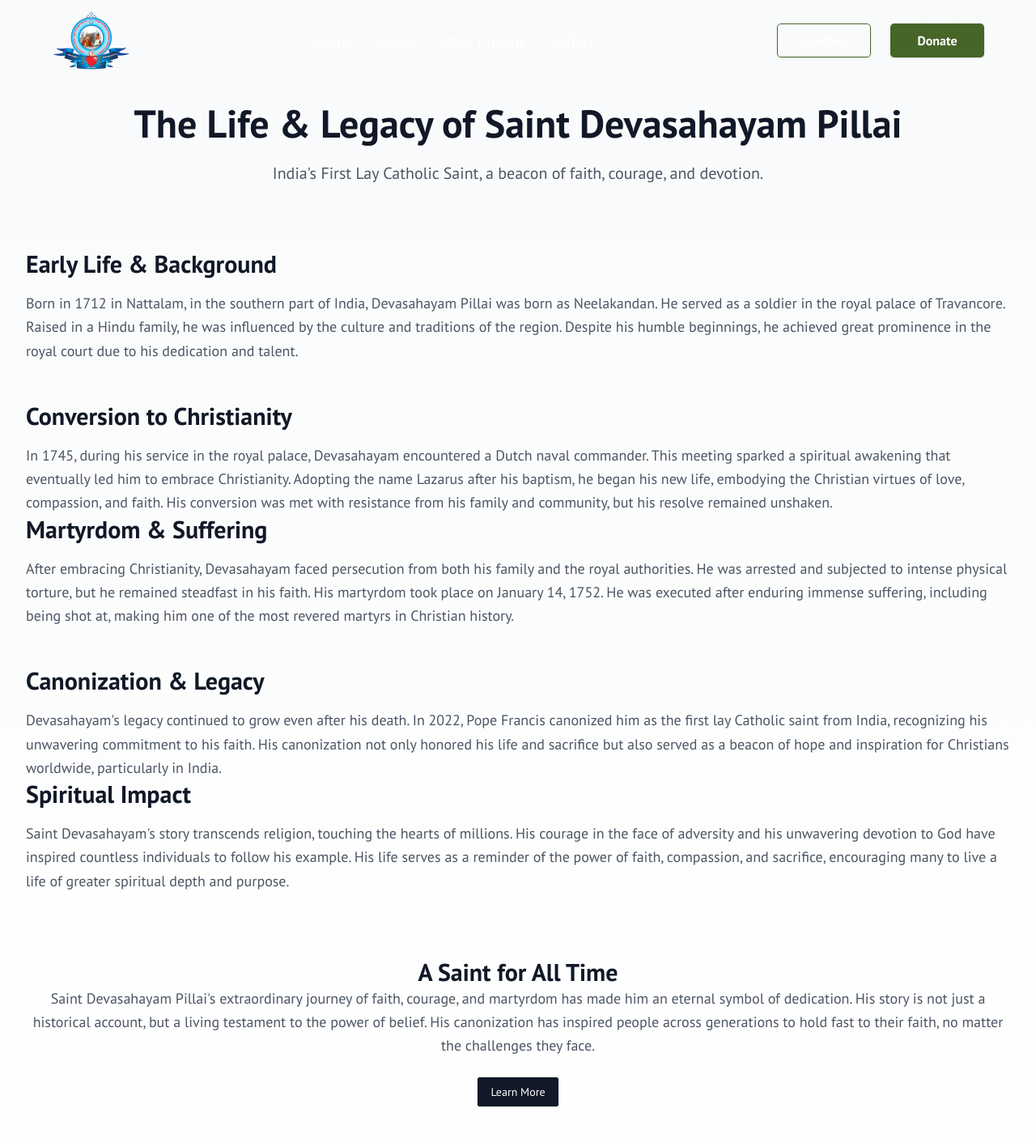
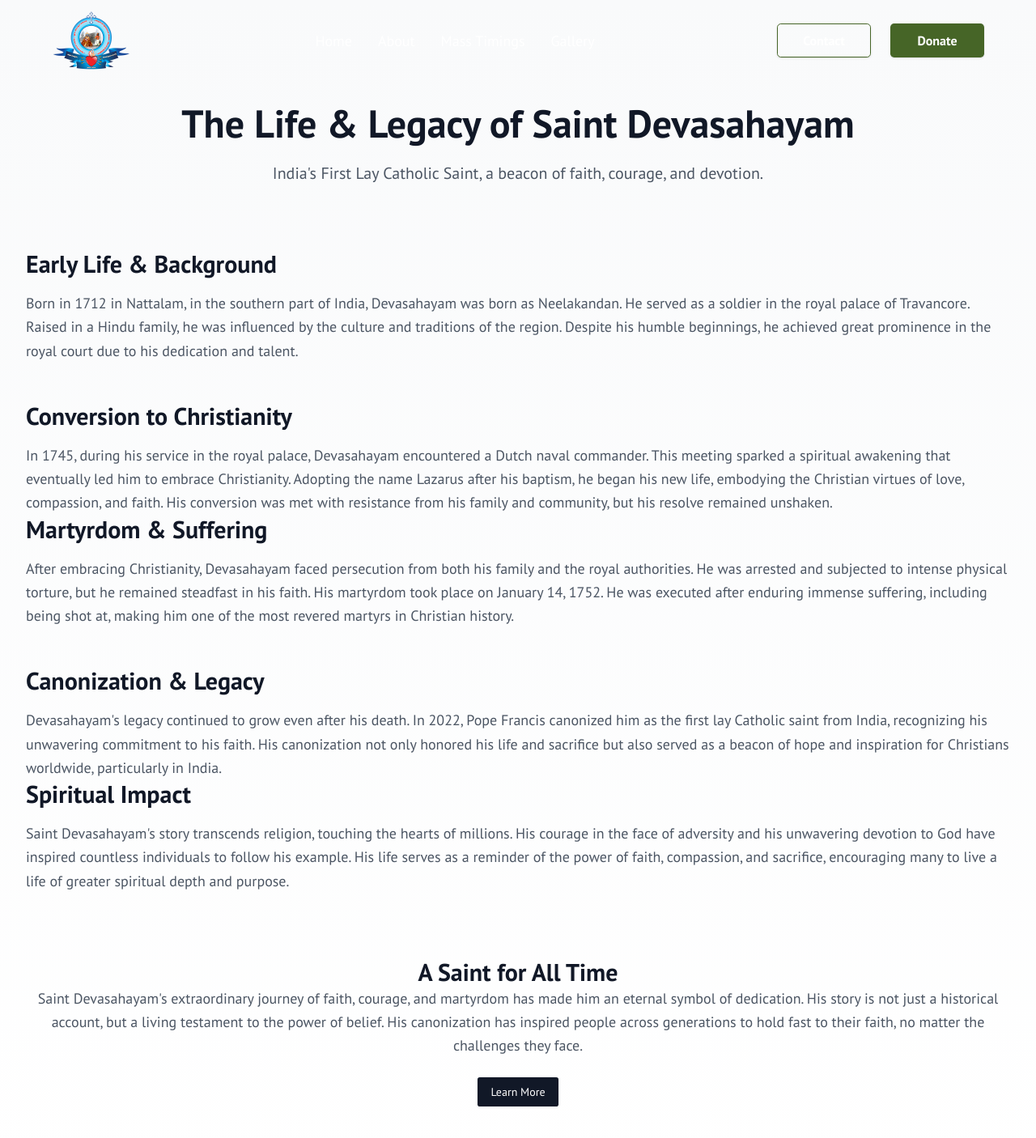
Before and after one commit to 0xrasla/devasahayam-mount, a React (Vite) app in the folder client/: page /history in a window 1280 px wide. Shown: the top 1406 px of the page at 81% size. Built offline with nearby package versions, Linux system fonts and the light colour scheme.

Commit message:
added seo changes

```diff
--- a/client/src/components/gallery.tsx
+++ b/client/src/components/gallery.tsx
@@ -15,18 +15,14 @@ export default function Gallery() {
 
   return (
     <section id="gallery" className="py-2 h-full  ">
-
-
-      <h2 className="text-[27px]  text-black font-bold md:w-[90%] md:px-0 md:mx-auto mx-4 lg:px-0  py-2">Gallery</h2>
-
-
+      <h2 className="text-[27px]  text-black font-bold md:w-[90%] md:px-0 md:mx-auto mx-4 lg:px-0  py-2">
+        Gallery
+      </h2>
 
       <div className=" md:w-[90%] md:mx-auto mx-4 md:px-0 lg:px-0 py-2 overflow-x-auto scrollbar-width-none">
         <div className="flex   gap-2">
           {images.map((image, index) => {
-
             const positionInChunk = (index % 3) + 1;
-
 
             if (positionInChunk === 3) {
               return null;
@@ -36,12 +32,12 @@ export default function Gallery() {
                 <div key={`chunk-${index}`} className="flex flex-col gap-2">
                   <img
                     src={image?.src}
-                    alt=""
+                    alt={image.alt}
                     className="min-w-16 max-w-48 md:min-w-48 md:max-w-64 lg:min-w-64 lg:max-w-72 object-cover rounded-lg aspect-square h-full"
                   />
                   <img
                     src={images[index + 1]?.src}
-                    alt=""
+                    alt={image.alt}
                     className="min-w-16 md:min-w-48 md:max-w-64 lg:min-w-64 lg:max-w-72 max-w-48 object-cover rounded-lg aspect-square h-full"
                   />
                 </div>
@@ -52,7 +48,7 @@ export default function Gallery() {
               <div key={`single-${index}`} className="">
                 <img
                   src={image?.src}
-                  alt=""
+                  alt="Devasahayam Mount, Aralvoimozhi"
                   className="min-w-24 max-w-64 h-full  object-cover rounded-lg md:min-w-64 md:max-w-72 lg:min-w-64 lg:max-w-96  aspect-square"
                 />
               </div>
--- a/client/src/components/mass.tsx
+++ b/client/src/components/mass.tsx
@@ -51,8 +51,8 @@ export default function MassSchedules() {
             Mass Schedule
           </h1>
           <p className="text-lg text-gray-600 mt-4">
-            Join us at Our Lady of Sorrows & Devasahayam Pillai Church for
-            moments of spiritual peace.
+            Join us at Our Lady of Sorrows & Devasahayam Church for moments of
+            spiritual peace.
           </p>
         </div>
 
--- a/client/src/routes/history.tsx
+++ b/client/src/routes/history.tsx
@@ -15,7 +15,7 @@ function RouteComponent() {
         {/* Heading Section */}
         <div className="text-center mb-20">
           <h2 className="text-5xl font-bold mb-6 text-gray-900 font-outfit">
-            The Life & Legacy of Saint Devasahayam Pillai
+            The Life & Legacy of Saint Devasahayam
           </h2>
           <p className="text-xl text-gray-600">
             India's First Lay Catholic Saint, a beacon of faith, courage, and
@@ -31,11 +31,11 @@ function RouteComponent() {
             </h3>
             <p className="text-lg text-gray-600 leading-relaxed">
               Born in 1712 in Nattalam, in the southern part of India,
-              Devasahayam Pillai was born as Neelakandan. He served as a soldier
-              in the royal palace of Travancore. Raised in a Hindu family, he
-              was influenced by the culture and traditions of the region.
-              Despite his humble beginnings, he achieved great prominence in the
-              royal court due to his dedication and talent.
+              Devasahayam was born as Neelakandan. He served as a soldier in the
+              royal palace of Travancore. Raised in a Hindu family, he was
+              influenced by the culture and traditions of the region. Despite
+              his humble beginnings, he achieved great prominence in the royal
+              court due to his dedication and talent.
             </p>
           </div>
 
@@ -110,12 +110,11 @@ function RouteComponent() {
             A Saint for All Time
           </h3>
           <p className="text-lg text-gray-600 leading-relaxed">
-            Saint Devasahayam Pillai's extraordinary journey of faith, courage,
-            and martyrdom has made him an eternal symbol of dedication. His
-            story is not just a historical account, but a living testament to
-            the power of belief. His canonization has inspired people across
-            generations to hold fast to their faith, no matter the challenges
-            they face.
+            Saint Devasahayam's extraordinary journey of faith, courage, and
+            martyrdom has made him an eternal symbol of dedication. His story is
+            not just a historical account, but a living testament to the power
+            of belief. His canonization has inspired people across generations
+            to hold fast to their faith, no matter the challenges they face.
           </p>
           <Button className="mt-6">Learn More</Button>
         </div>
```
